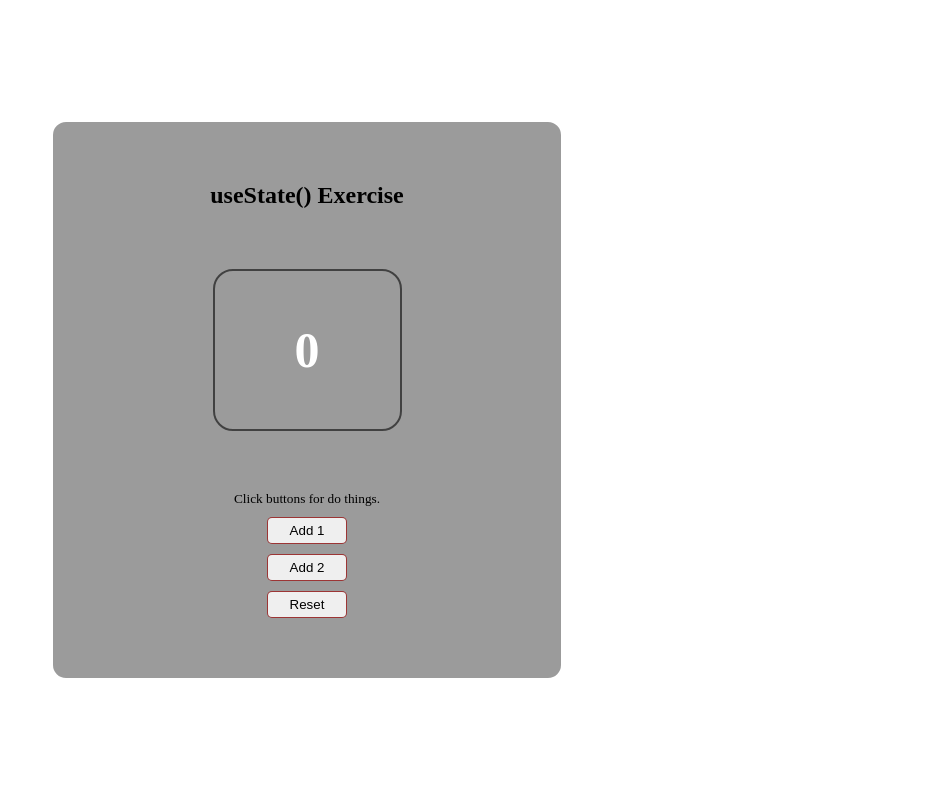
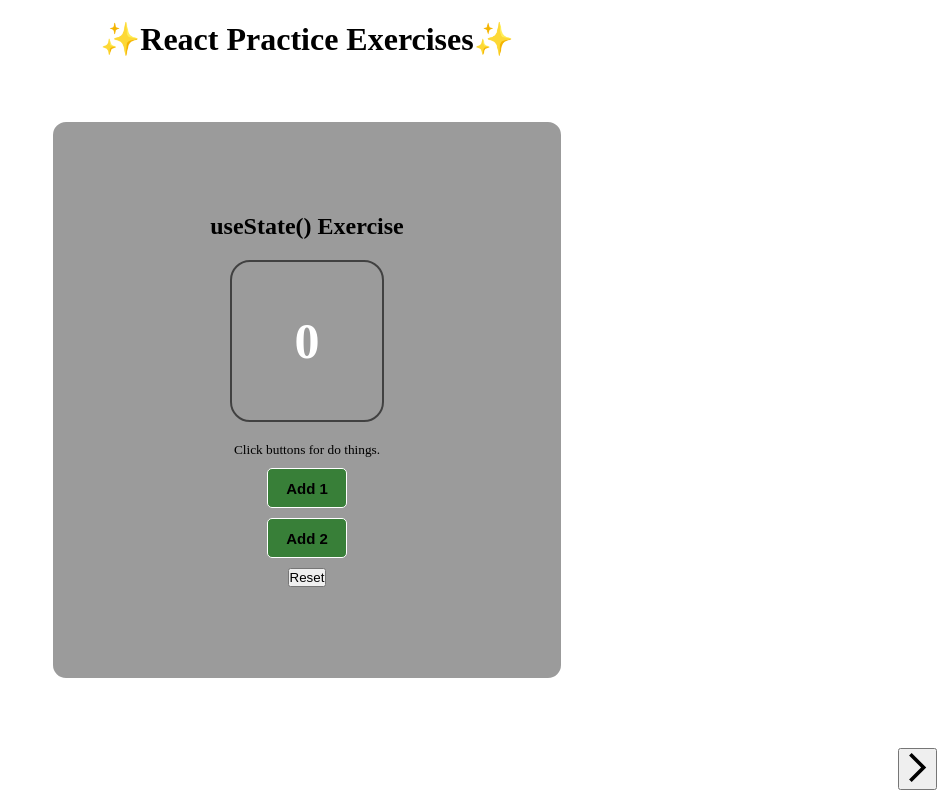
Before and after one commit to JuanJaimes9/PractReact, a React (Vite) app: page / in a window 1280 px wide. Shown: the whole page, without its empty margins (333-1280 px from the left). Built offline with nearby package versions, Linux system fonts and the light colour scheme; the HTML template or start-up script is replaced by a standard one.

Commit message:
add materialUI, add ExcNavigator and create exc1.jsx

```diff
--- a/package.json
+++ b/package.json
@@ -10,6 +10,10 @@
     "preview": "vite preview"
   },
   "dependencies": {
+    "@emotion/react": "^11.11.4",
+    "@emotion/styled": "^11.11.5",
+    "@mui/icons-material": "^5.16.0",
+    "@mui/material": "^5.16.0",
     "react": "^18.3.1",
     "react-dom": "^18.3.1"
   },
--- a/src/App.jsx
+++ b/src/App.jsx
@@ -1,22 +1,15 @@
-import React, { useState } from 'react'
+import React from 'react'
+import ExerciseNavigator from './components/ExerciseNavigator'
 import './styles/App.css'
 
 export default function App() {
 
-  const [count, setCount] = useState(0)
-
   return (
-    <div className="app-container">
-      <h2>useState() Exercise</h2>
-      <div className="count">
-        {count}
-      </div>
-      <div className="buttons-container">
-        <p>Click buttons for do things.</p>
-        <button onClick={()=> setCount(count + 1)}>Add 1</button>
-        <button onClick={() => setCount(count + 2)}>Add 2</button>
-        <button onClick={() => setCount(0)}>Reset</button>
-      </div>
+    <div className='app'>
+        <h1> ✨React Practice Exercises✨</h1>
+        <div className="app-container">
+          <ExerciseNavigator />
+        </div>
     </div>
   )
 }
--- /dev/null
+++ b/src/components/Exercise1.jsx
@@ -0,0 +1,22 @@
+import React, { useState } from 'react'
+import '../styles/exercise1.css'
+
+export default function Exercise1() {
+
+    const [count, setCount] = useState(0)
+
+  return (
+    <div>
+        <h2>useState() Exercise</h2>
+        <div className="count">
+        {count}
+        </div>
+        <div className="buttons-container">
+            <p>Click buttons for do things.</p>
+            <button className="btn add" onClick={()=> setCount(count + 1)}>Add 1</button>
+            <button className="btn add" onClick={() => setCount(count + 2)}>Add 2</button>
+            <button className="btn" onClick={() => setCount(0)}>Reset</button>
+        </div>
+    </div>
+  )
+}
--- /dev/null
+++ b/src/components/ExerciseNavigator.jsx
@@ -0,0 +1,25 @@
+import React, { useState } from 'react'
+import '../styles/exerciseNavigator.css'
+import ArrowForwardIosIcon from '@mui/icons-material/ArrowForwardIos';
+import Exercise1 from './Exercise1'
+
+
+const exercises = [<Exercise1/>];
+
+export default function ExerciseNavigator() {
+
+    const [currentExercise, setCurrentExercise] = useState(0);
+
+    const nextExercise = () => {
+        setCurrentExercise((prev) => (prev + 1) % exercises.length);
+    }
+
+  return (
+    <div>
+        {exercises[currentExercise]}
+
+        <button className='next-exc-btn' onClick={nextExercise}><ArrowForwardIosIcon fontSize='large'/> </button>
+
+    </div>
+  )
+}
--- a/src/styles/App.css
+++ b/src/styles/App.css
@@ -1,55 +1,5 @@
-* {
-    box-sizing: border-box;
-    margin: 0;
-    padding: 0;
+.app{
+    display: flex;
+    justify-content: center;
+    margin-top: 20px;
 }
-
-.app-container {
-    display: flex;
-    flex-direction: column;
-    background-color: rgb(155, 155, 155);
-    width: 40vw;
-    max-height: 70vh;
-    min-height: 50vh;
-    align-items: center;
-    justify-content: space-evenly;
-    margin: auto;
-    position: absolute;
-    top: 0;
-    bottom: 0;
-    right: 0;
-    left: 0;
-    border: 2px solid white;
-    border-radius: 15px;
-}
-
-.count {
-    color: rgb(255, 255, 255);
-    font-size: 50px;
-    font-weight: 600;
-    border: 2px solid rgba(0, 0, 0, 0.579);
-    padding: 50px 80px;
-    border-radius: 20px;
-    user-select: none;
-}
-
-p{
-    font-size: smaller;
-    user-select: none;
-}
-
-.buttons-container{
-    display: flex;
-    flex-direction: column;
-    align-items: center;
-    justify-content: center;
-    gap: 10px;
-}
-
-button{
-    width: 80px;
-    padding: 5px;
-    border: 1px solid rgba(133, 0, 0, 0.778);
-    border-radius: 5px;
-    cursor: pointer;
-}
--- /dev/null
+++ b/src/styles/exercise1.css
@@ -0,0 +1,63 @@
+* {
+    box-sizing: border-box;
+    margin: 0;
+    padding: 0;
+}
+
+.app-container {
+    display: flex;
+    flex-direction: column;
+    background-color: rgb(155, 155, 155);
+    width: 40vw;
+    max-height: 70vh;
+    min-height: 50vh;
+    align-items: center;
+    justify-content: space-evenly;
+    margin: auto;
+    position: absolute;
+    top: 0;
+    bottom: 0;
+    right: 0;
+    left: 0;
+    border: 2px solid white;
+    border-radius: 15px;
+}
+
+.count {
+    color: rgb(255, 255, 255);
+    font-size: 50px;
+    font-weight: 600;
+    border: 2px solid rgba(0, 0, 0, 0.579);
+    padding: 50px;
+    border-radius: 20px;
+    user-select: none;
+    display: flex;
+    justify-content: center;
+    align-items: center;
+    margin: 20px;
+}
+
+p{
+    font-size: smaller;
+    user-select: none;
+}
+
+.buttons-container{
+    display: flex;
+    flex-direction: column;
+    align-items: center;
+    justify-content: center;
+    gap: 10px;
+}
+
+.add{
+    width: 80px;
+    height: 40px;
+    padding: 5px;
+    border: 1px solid white;
+    border-radius: 5px;
+    cursor: pointer;
+    font-size: 15px;
+    font-weight: 600;
+    background-color: rgba(0, 112, 0, 0.637);
+}
--- /dev/null
+++ b/src/styles/exerciseNavigator.css
@@ -0,0 +1,6 @@
+.next-exc-btn{
+   position: fixed;
+   bottom: 10px;
+   right: 10px;
+
+}
```
Also changed, not shown: 1 other file (tests, documents, lock files or other folders).
